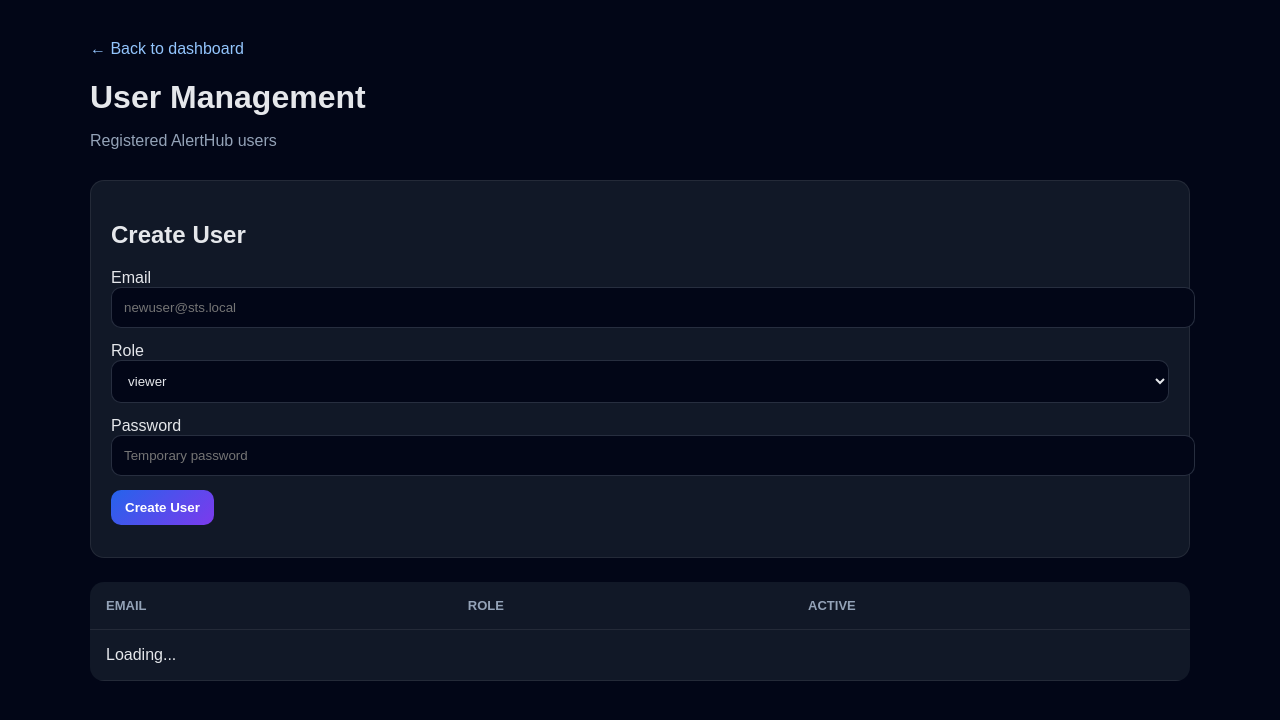
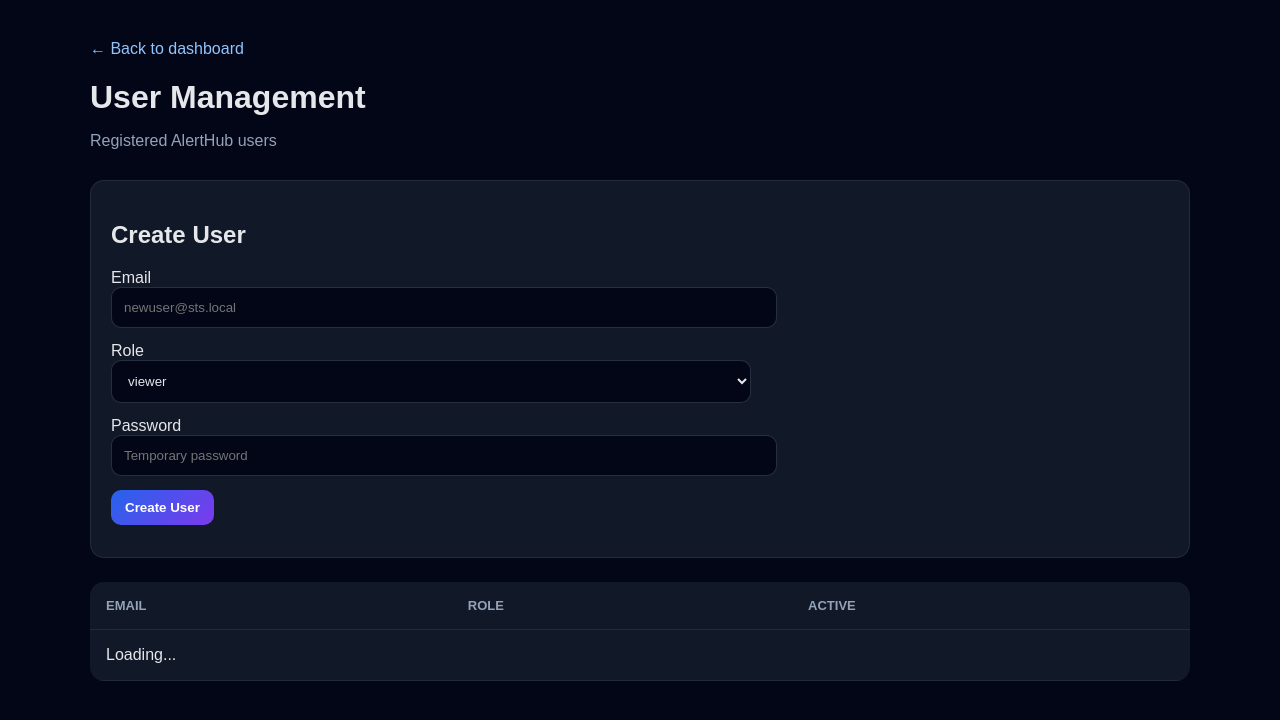
Before and after one commit to loomlogic3/sts-alerthub, a Python web app: template backend/app/templates/users.html in a window 1280 px wide. Shown: the top 720 px of the page. Run offline with Jinja, Linux system fonts and the light colour scheme; the template is opened without the code that fills it, so the values that code supplies are empty.

Commit message:
Constrain user creation form width

```diff
--- a/backend/app/templates/users.html
+++ b/backend/app/templates/users.html
@@ -31,6 +31,10 @@
             border-radius:14px;
             padding:20px;
             margin-bottom:24px;
+        }
+
+        .form-panel{
+            max-width:640px;
         }
 
         input,select{
@@ -101,6 +105,8 @@ Registered AlertHub users
 <div class="card">
 <h2>Create User</h2>
 
+<div class="form-panel">
+
 <label>Email</label>
 <input id="email" type="email" placeholder="newuser@sts.local">
 
@@ -117,6 +123,8 @@ Registered AlertHub users
 <button onclick="createUser()">Create User</button>
 
 <div id="message" class="message"></div>
+
+</div>
 </div>
 
 <table>
```
